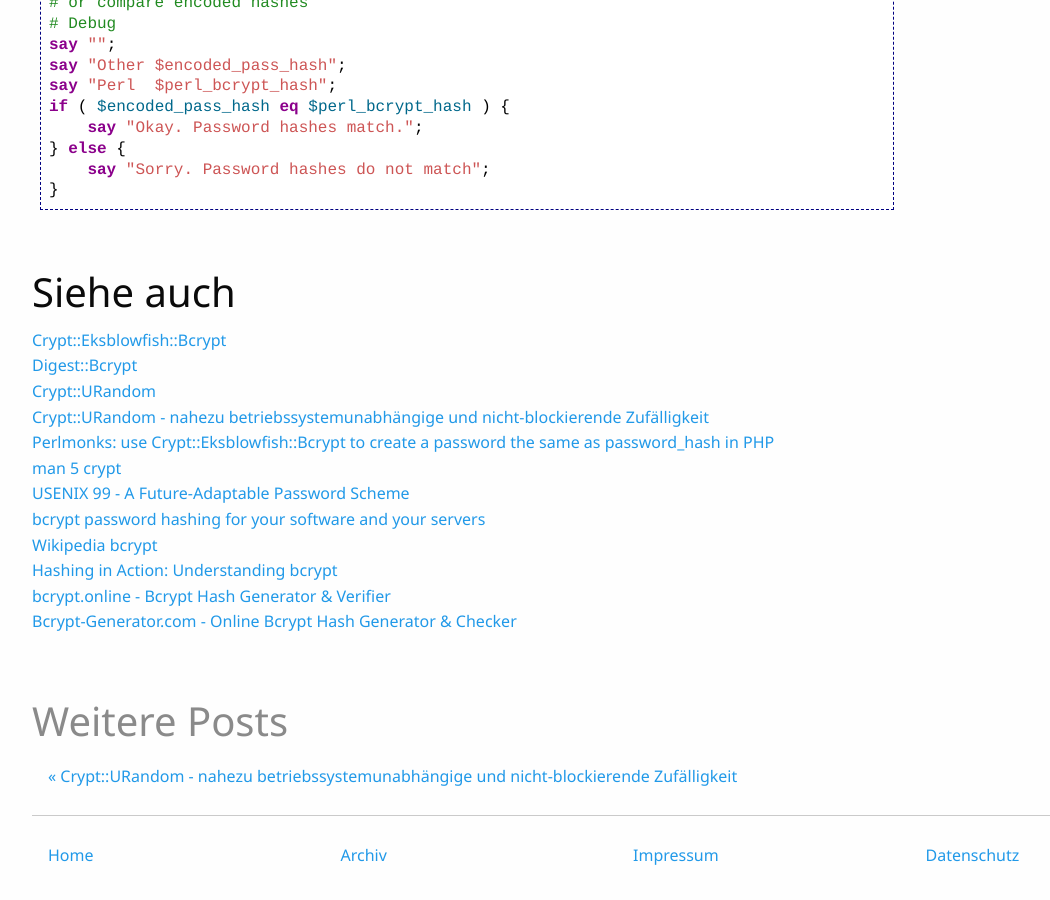
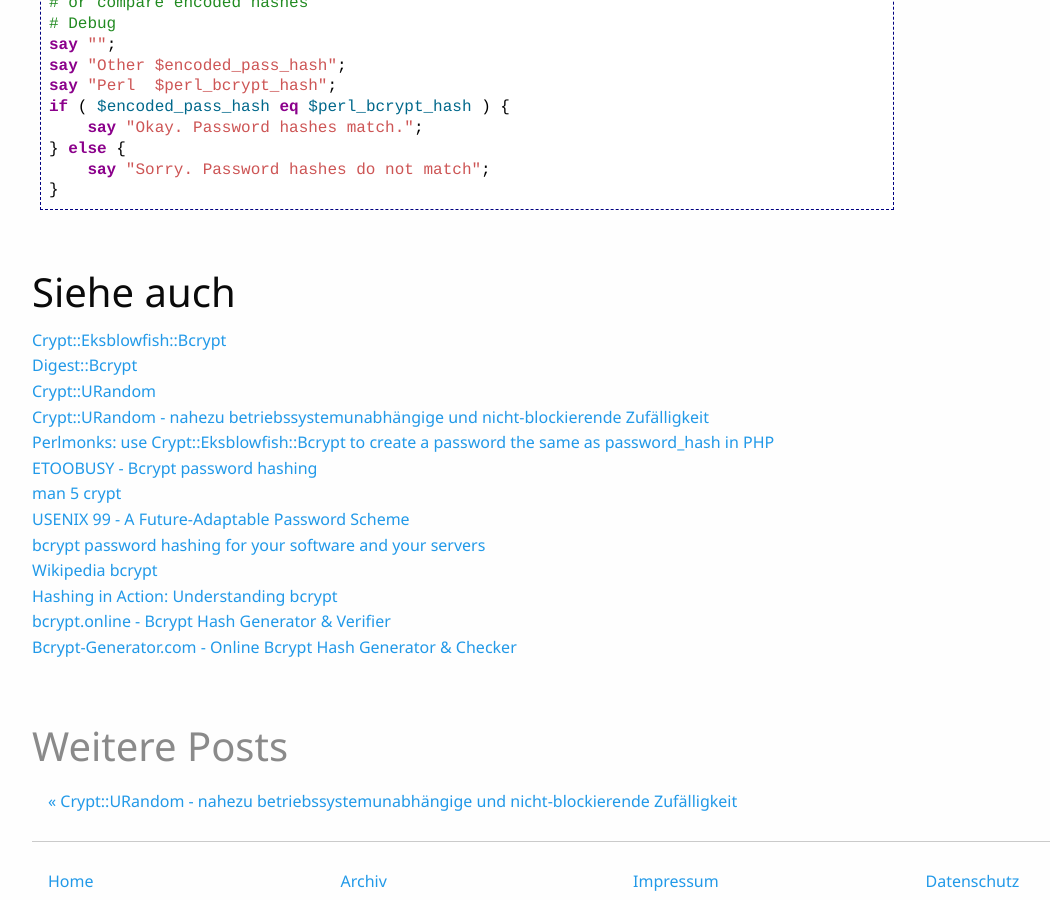
Before and after one commit to perl-howto/perl-howto.github.io, a Jekyll site: the page built from _posts/2021-06-15-crypt-eksblowfish-bcrypt.html, in a window 1280 px wide and 900 px high, scrolled down 5318 px. Shown: the whole window, without its empty margins (23-1073 px from the left). Built offline with Jekyll 4.4.1, drawn with Linux system fonts in a browser that asks for light colours; before the commit the page ends 6192 px from its top, so only the background shows below that.

Commit message:
Added link to https://github.polettix.it/ETOOBUSY/2021/05/30/bcrypt/

```diff
--- a/_posts/2021-06-15-crypt-eksblowfish-bcrypt.html
+++ b/_posts/2021-06-15-crypt-eksblowfish-bcrypt.html
@@ -264,6 +264,7 @@ Das nachfolgende Bespiel verdeutlicht die Vorgehensweise.
  <li><a href="https://metacpan.org/pod/Crypt::URandom">Crypt::URandom</a></li>
  <li><a href="/2021/06/Crypt-URandom-betriebssytemunabhaengige-und-nicht-blockierende-zufaelligkeit.html">Crypt::URandom - nahezu betriebssystemunabh&auml;ngige und nicht-blockierende Zuf&auml;lligkeit</a></li>
  <li><a href="https://www.perlmonks.org/?node_id=11104453">Perlmonks: use Crypt::Eksblowfish::Bcrypt to create a password the same as password_hash in PHP</a></li>
+ <li><a href="https://github.polettix.it/ETOOBUSY/2021/05/30/bcrypt/">ETOOBUSY - Bcrypt password hashing</a></li>
  <li><a href="https://manpages.debian.org/unstable/libcrypt-dev/crypt.5.en.html">man 5 crypt</a></li>
  <li><a href="https://www.usenix.org/legacy/events/usenix99/provos.html">USENIX 99 - A Future-Adaptable Password Scheme</a></li>
  <li><a href="https://www.openwall.com/crypt/">bcrypt password hashing for your software and your servers</a></li>
```
